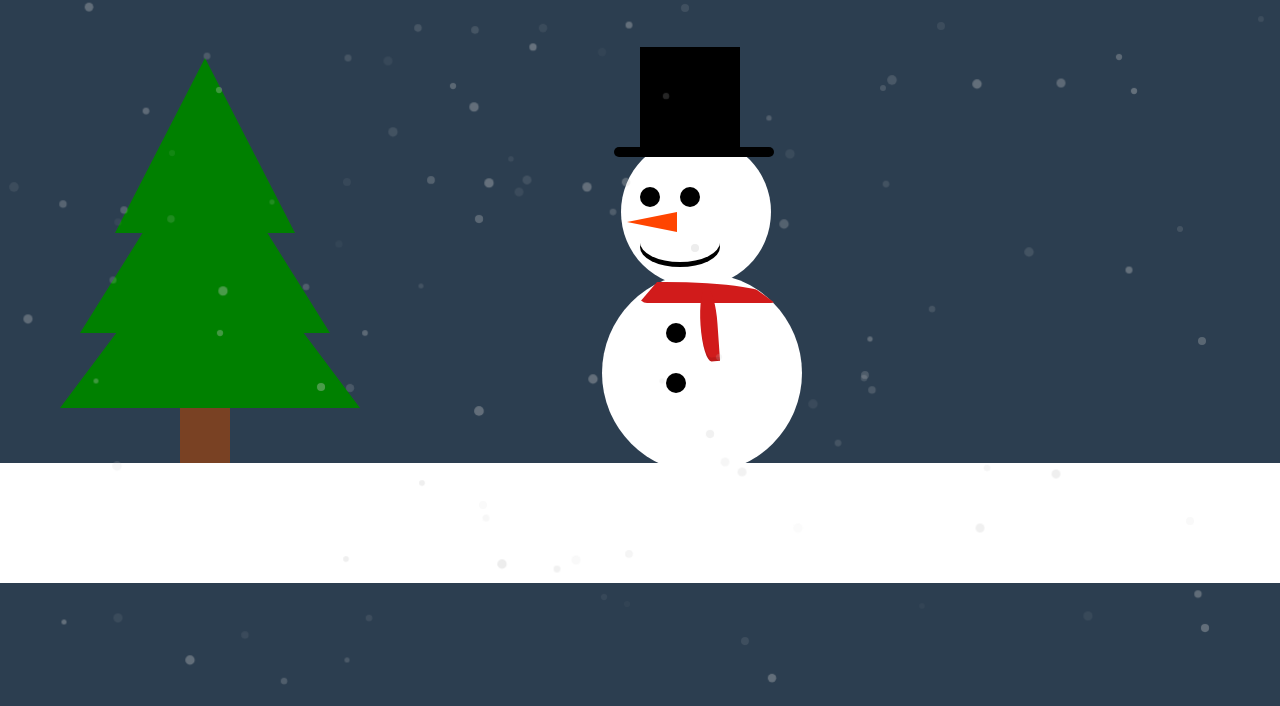
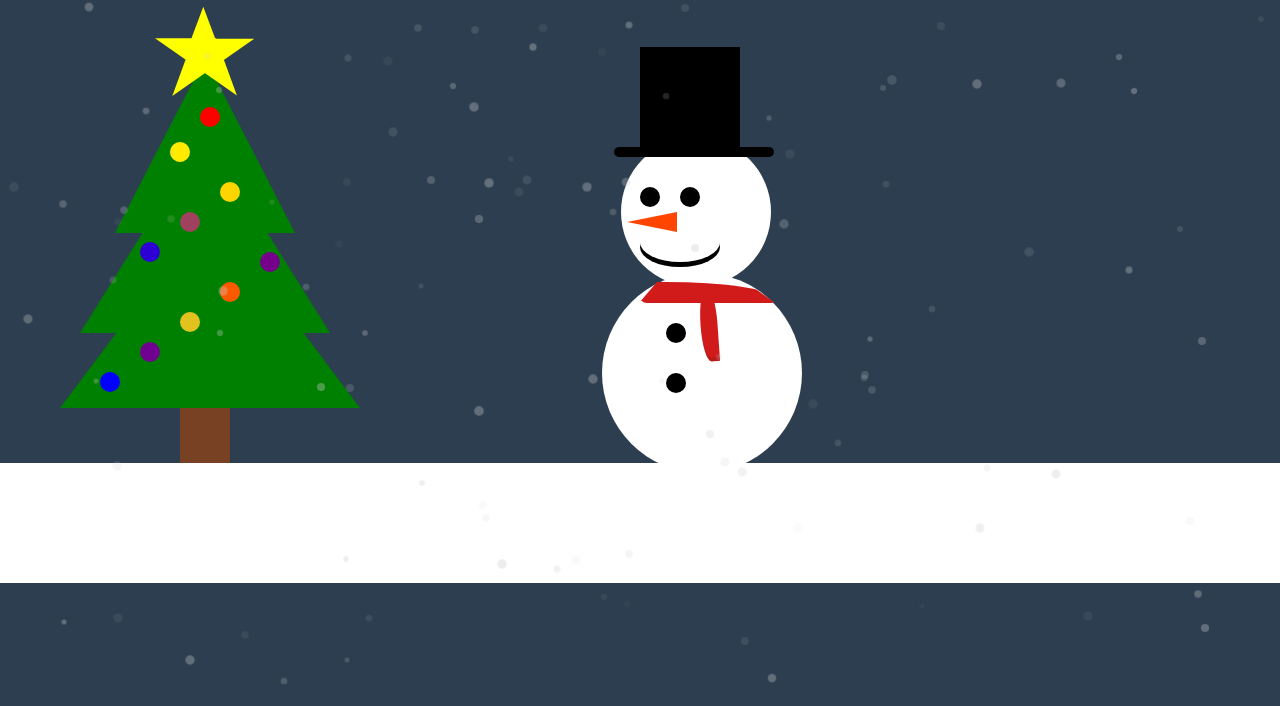
Before and after one commit to indyarrows/snowman, a plain HTML site: page index.html in a window 1280 px wide. Shown: the part 94-800 px from the top of the page. Drawn offline with Linux system fonts and the light colour scheme.

Commit message:
lights on tree 1221 0107

```diff
--- a/index.html
+++ b/index.html
@@ -40,7 +40,19 @@
            <div class="treeBottom"></div>
            <div class="treeMiddle"></div>
            <div class="treeTop"></div>
-           <div class="star-five"></div>
+           <div id="star-five"></div>
+           <div class="star"></div>
+           <div class="bulb1"></div>
+           <div class="bulb2"></div>
+           <div class="bulb3"></div>
+           <div class="bulb4"></div>
+           <div class="bulb5"></div>
+           <div class="bulb6"></div>
+           <div class="bulb7"></div>
+           <div class="bulb8"></div>
+           <div class="bulb9"></div>
+           <div class="bulb10"></div>
+
         </div>
 </div>
 </snowman>
--- a/style.css
+++ b/style.css
@@ -245,10 +245,10 @@ snowman .bottom {
   margin-top: -275px;
   margin-left: 115px;
 }
-/*
-.star-five {
-  margin-top: -175px;
-  margin-left: 150px;
+
+
+#star-five {
+  margin: -198px 156px;
   position: relative;
   display: block;
   color: red;
@@ -258,11 +258,9 @@ snowman .bottom {
   border-bottom: 35px solid yellow;
   border-left: 50px solid transparent;
   transform: rotate(35deg);
-  z-index: 17;
-
 }
-.star-five:before {
-  border-bottom: 40px solid red;
+#star-five:before {
+  border-bottom: 40px solid yellow;
   border-left: 15px solid transparent;
   border-right: 15px solid transparent;
   position: absolute;
@@ -273,22 +271,194 @@ snowman .bottom {
   display: block;
   content: '';
   transform: rotate(-35deg);
-  z-index: 17;
-
 }
-.star-five:after {
+#star-five:after {
   position: absolute;
   display: block;
-  color: red;
-  top: 3px;
-  left: -105px;
+  color: black;
+  top: 1.5px;
+  left: -52.5px;
   width: 0px;
   height: 0px;
   border-right: 50px solid transparent;
-  border-bottom: 35px solid blue;
+  border-bottom: 35px solid yellow;
   border-left: 50px solid transparent;
   transform: rotate(-70deg);
   content: '';
-  z-index: 17;
-   */
 }
+
+.bulb1 {
+  margin-left: 100px;
+  margin-top: 500px;
+  width: 20px;
+  height: 20px;
+  background-color: red;
+  border-radius: 50%;
+  z-index: 30;
+  animation-name: redBulb;
+  animation-iteration-count: infinite;
+  animation-duration: 4s;
+  animation-timing-function: linear;
+}
+
+.bulb2 {
+  margin-left: 140px;
+  margin-top: -50px;
+  width: 20px;
+  height: 20px;
+  background-color: blue;
+  border-radius: 50%;
+  z-index: 35;
+  animation-name: blueBulb;
+  animation-iteration-count: infinite;
+  animation-duration: 4.1s;
+  animation-timing-function: linear;
+}
+
+
+.bulb3 {
+  margin-left: 180px;
+  margin-top: -50px;
+  width: 20px;
+  height: 20px;
+  background-color: purple;
+  border-radius: 50%;
+  z-index: 35;
+  animation-name: purpleBulb;
+  animation-iteration-count: infinite;
+  animation-duration: 4.2s;
+  animation-timing-function: linear;
+}
+
+.bulb4 {
+  margin-left: 220px;
+  margin-top: -50px;
+  width: 20px;
+  height: 20px;
+  background-color: orangered;
+  border-radius: 50%;
+  z-index: 35;
+  animation-name: yellowBulb;
+  animation-iteration-count: infinite;
+  animation-duration: 4.3s;
+  animation-timing-function: linear;
+}
+
+.bulb5 {
+  margin-left: 260px;
+  margin-top: -50px;
+  width: 20px;
+  height: 20px;
+  background-color: red;
+  border-radius: 50%;
+  z-index: 35;
+  animation-name: redBulb;
+  animation-iteration-count: infinite;
+  animation-duration: 4.4s;
+  animation-timing-function: linear;
+}
+
+.bulb6 {
+  margin-left: 140px;
+  margin-top: -30px;
+  width: 20px;
+  height: 20px;
+  background-color: blue;
+  border-radius: 50%;
+  z-index: 35;
+  animation-name: blueBulb;
+  animation-iteration-count: infinite;
+  animation-duration: 4.6s;
+  animation-timing-function: linear;
+}
+
+.bulb7 {
+  margin-left: 180px;
+  margin-top: -50px;
+  width: 20px;
+  height: 20px;
+  background-color: purple;
+  border-radius: 50%;
+  z-index: 35;
+  animation-name: purpleBulb;
+  animation-iteration-count: infinite;
+  animation-duration: 4.7s;
+  animation-timing-function: linear;
+}
+
+.bulb8 {
+  margin-left: 220px;
+  margin-top: -50px;
+  width: 20px;
+  height: 20px;
+  background-color: yellow;
+  border-radius: 50%;
+  z-index: 35;
+  animation-name: yellowBulb;
+  animation-iteration-count: infinite;
+  animation-duration: 4.8s;
+  animation-timing-function: linear;
+}
+
+.bulb9 {
+  margin-left: 170px;
+  margin-top: -60px;
+  width: 20px;
+  height: 20px;
+  background-color: yellow;
+  border-radius: 50%;
+  z-index: 35;
+  animation-name: yellowBulb;
+  animation-iteration-count: infinite;
+  animation-duration: 4.9s;
+  animation-timing-function: linear;
+}
+
+
+.bulb10 {
+  margin-left: 200px;
+  margin-top: -55px;
+  width: 20px;
+  height: 20px;
+  background-color: red;
+  border-radius: 50%;
+  z-index: 35;
+  animation-name: redBulb;
+  animation-iteration-count: infinite;
+  animation-duration: 5s;
+  animation-timing-function: linear;
+}
+
+
+
+@keyframes redBulb {
+  0% {background-color: red;}
+  25% {background-color: blue;}
+  50% {background-color: purple;}
+  75% {background-color: yellow;}
+  100% {background-color: red;}
+}
+
+@keyframes blueBulb {
+  0% {background-color: blue;}
+  25% {background-color: purple;}
+  50% {background-color: yellow;}
+  75% {background-color: red;}
+  100% {background-color: blue;}
+}
+
+@keyframes purpleBulb {
+  0% {background-color: purple;}
+  25% {background-color: yellow;}
+  50% {background-color: red;}
+  75% {background-color: blue;}
+  100% {background-color: purple;}
+}
+
+@keyframes yellowBulb {
+  0% {background-color: yellow;}
+  25% {background-color: red;}
+  50% {background-color: blue;}
+  75% {background-color: purple;}
+  100% {background-color: yellow;}
+}
```
